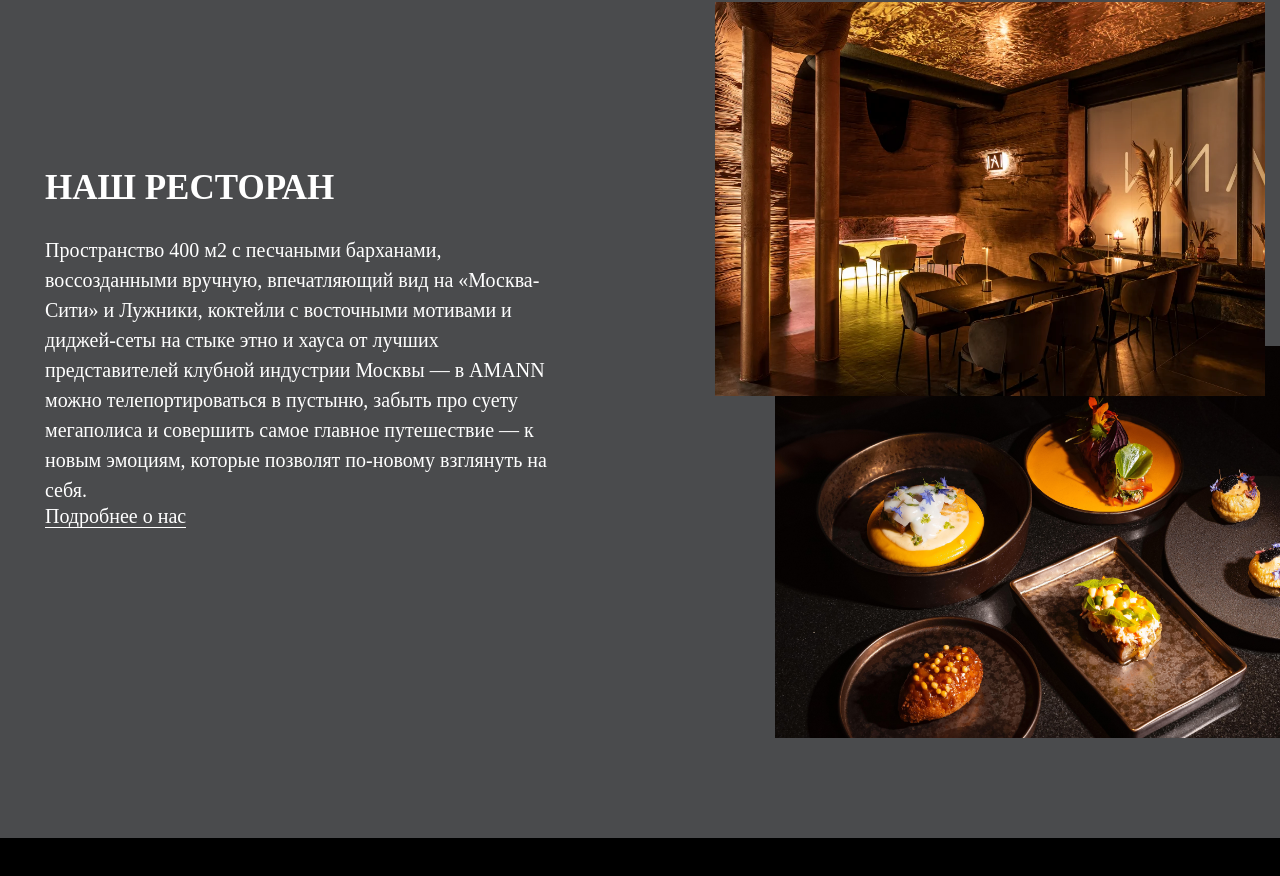
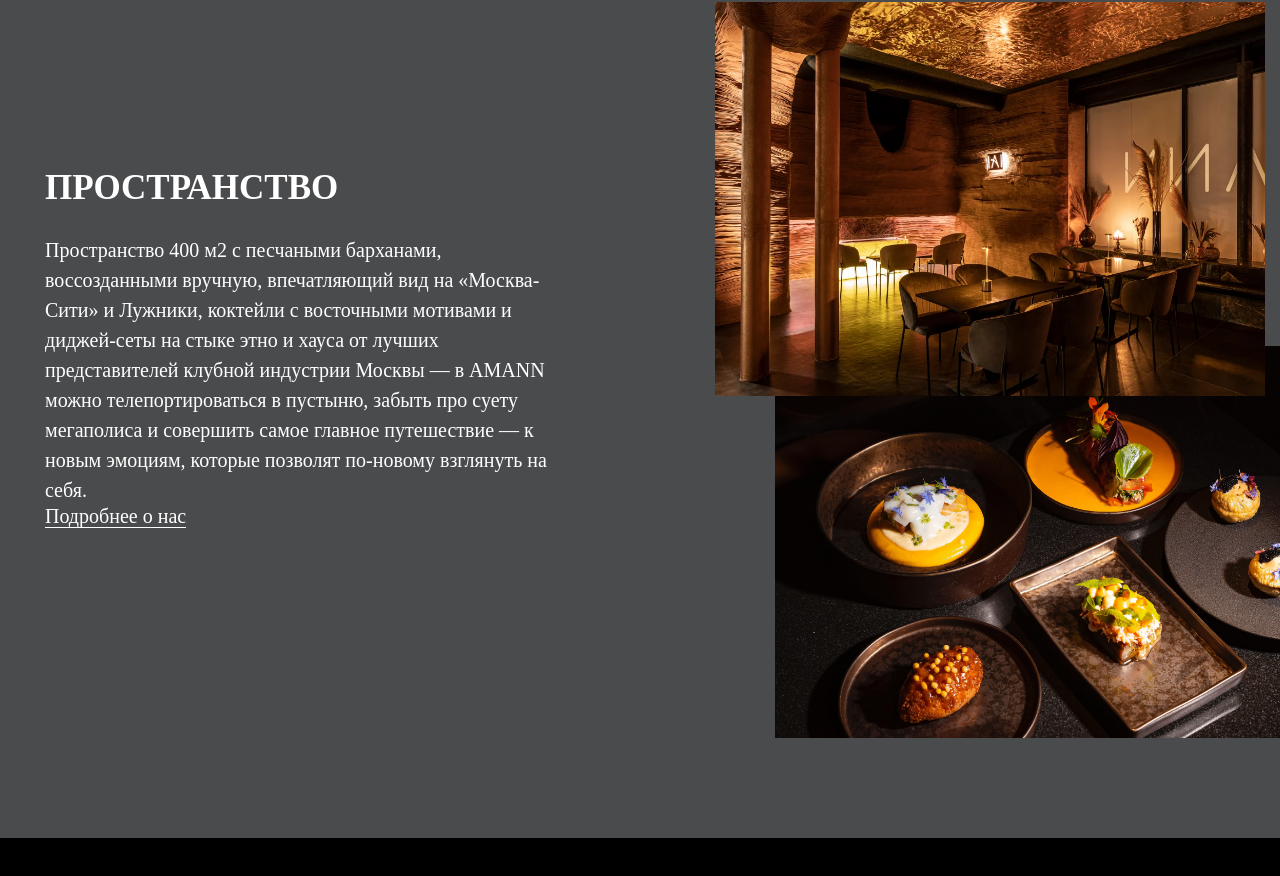
Before and after one commit to notlikethiss/amann-web, a Next.js app: page / in a window 1280 px wide. Shown: the part 1705-2581 px from the top of the page. Built offline with nearby package versions, Linux system fonts and the light colour scheme; a web font is replaced by a local one.

Commit message:
heading hotfix

```diff
--- a/pages/main.tsx
+++ b/pages/main.tsx
@@ -140,7 +140,7 @@
 
 				<InfoBlock heading="АТМОСФЕРА" content="mainPage" />
 
-				<AboutBlock heading="НАШ РЕСТОРАН" content="mainPage" link />
+				<AboutBlock heading="ПРОСТРАНСТВО" content="mainPage" link />
 
 				<GalleryBlock />
 
```
